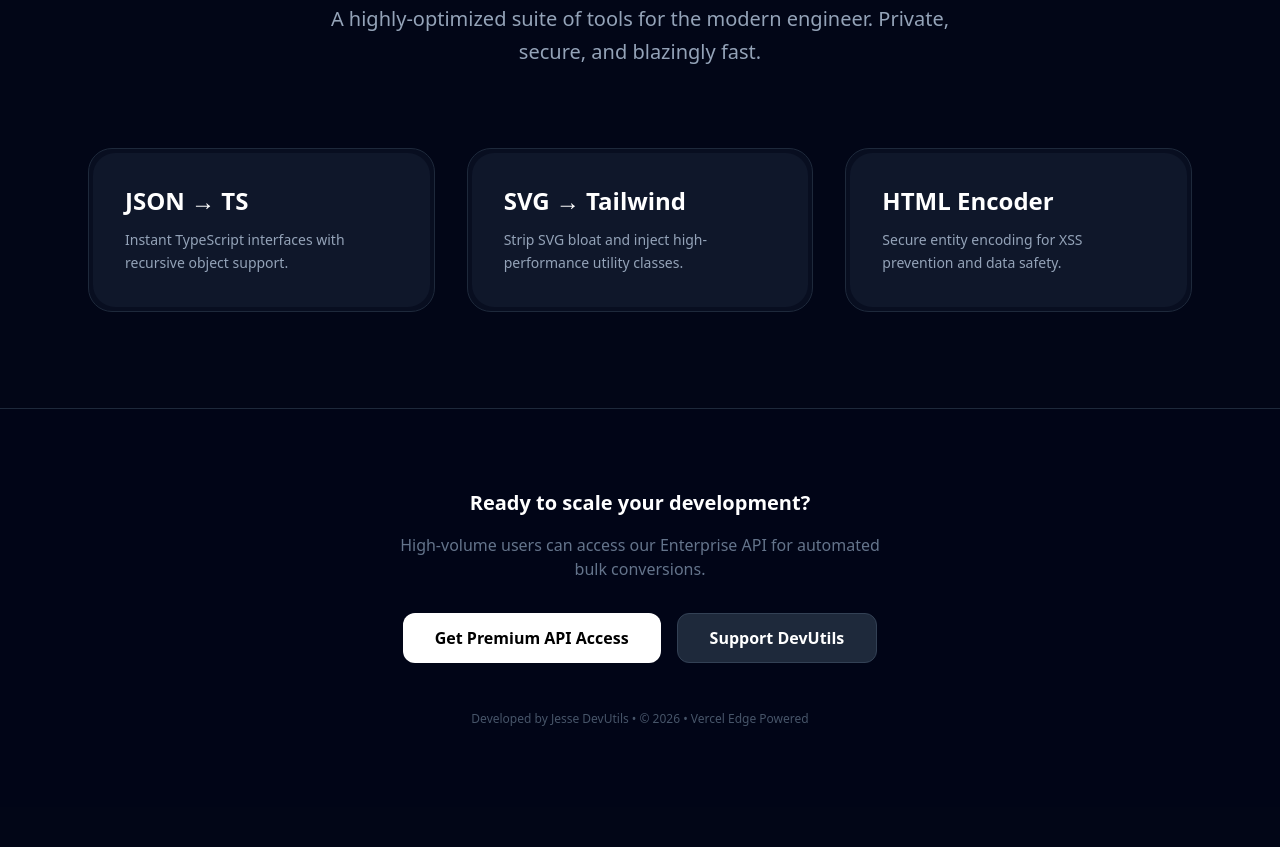
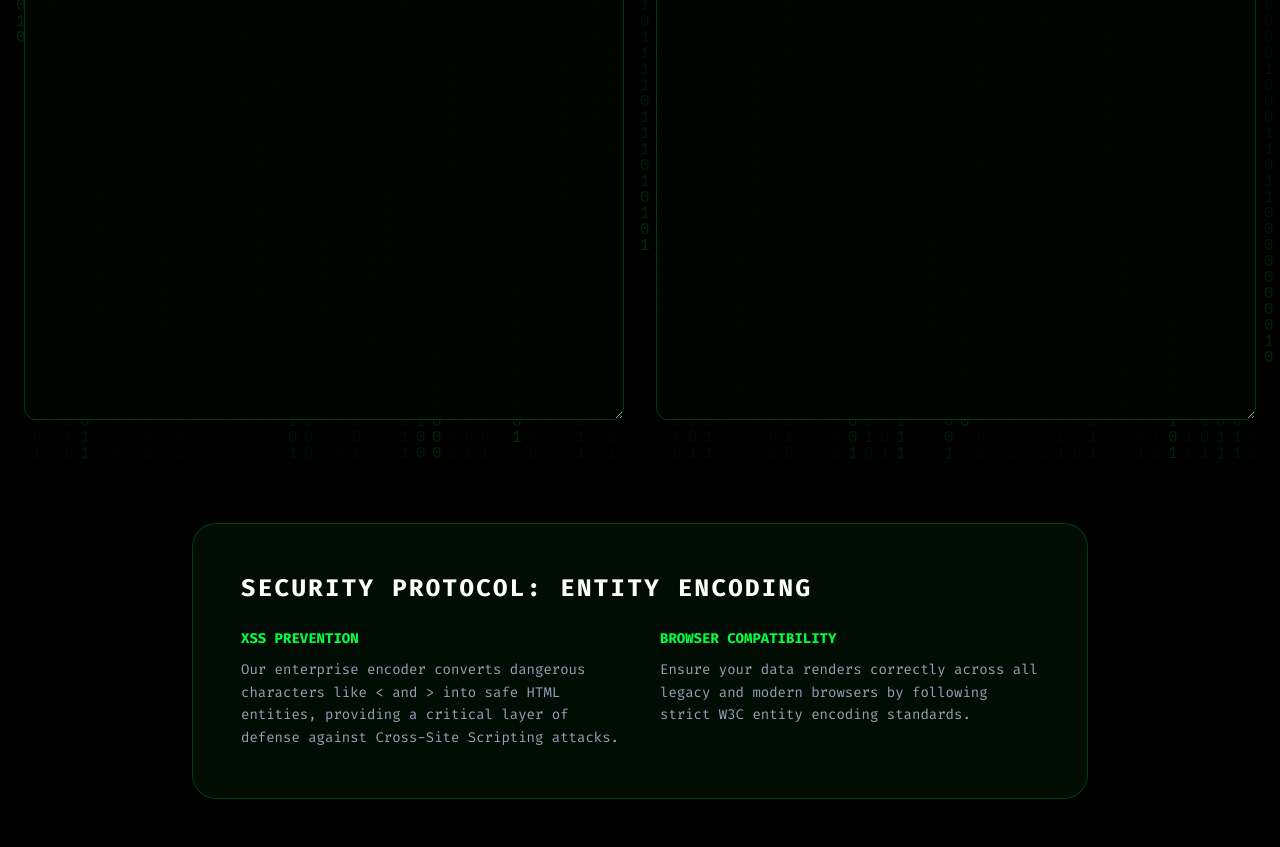
Before and after one commit to Gadgetitnow/jesse-dev-utils, a plain HTML site: page index.html in a window 1280 px wide. Shown: the part 342-1189 px from the top of the page. Before the commit the page ends 1149 px from the top, so only its background shows below. Drawn offline with nearby package versions, Linux system fonts and the light colour scheme.

Commit message:
Update index.html

```diff
--- a/index.html
+++ b/index.html
@@ -3,85 +3,100 @@
 <head>
     <meta charset="UTF-8">
     <meta name="viewport" content="width=device-width, initial-scale=1.0">
-    <meta name="google-site-verification" content="KRXE3i5XtmapzWd_uN-HPDOrvDEEWuiggkTQ34K6Zzg" />
-    <title>DevUtils.io | 100% Free Professional Developer Tools</title>
-    <meta name="description" content="The ultimate open-source toolkit. Convert JSON to TypeScript, SVG to Tailwind, and HTML entities with zero latency.">
-    <link rel="canonical" href="https://jesse-dev-utils.vercel.app" />
-
-    <script type="application/ld+json">
-    {
-      "@context": "https://schema.org",
-      "@type": "SoftwareApplication",
-      "name": "DevUtils.io",
-      "operatingSystem": "Any",
-      "applicationCategory": "DeveloperApplication",
-      "offers": { "@type": "Offer", "price": "0", "priceCurrency": "USD" }
-    }
-    </script>
-
+    <title>HTML Entity Encoder Matrix | DevUtils.io Enterprise</title>
     <script src="https://cdn.tailwindcss.com"></script>
     <style>
-        .glass { background: rgba(30, 41, 59, 0.7); backdrop-filter: blur(12px); }
-        .tool-card { transition: all 0.4s cubic-bezier(0.4, 0, 0.2, 1); }
-        .tool-card:hover { transform: translateY(-10px); border-color: #2dd4bf; box-shadow: 0 20px 25px -5px rgba(0, 0, 0, 0.3); }
+        @import url('https://fonts.googleapis.com/css2?family=Fira+Code:wght@400;700&display=swap');
+        body { background-color: #000; font-family: 'Fira Code', monospace; overflow-x: hidden; }
+        #matrix-canvas { position: fixed; top: 0; left: 0; width: 100%; height: 100%; z-index: 0; opacity: 0.15; pointer-events: none; }
+        .matrix-glass { background: rgba(0, 15, 5, 0.85); backdrop-filter: blur(8px); border: 1px solid rgba(0, 255, 70, 0.2); }
+        textarea { background: rgba(0, 5, 0, 0.9) !important; color: #00ff41 !important; border: 1px solid #003b11 !important; }
+        .matrix-btn { background: #00ff41; color: #000; font-weight: 900; transition: all 0.3s ease; }
+        .matrix-btn:hover { background: #fff; box-shadow: 0 0 20px #00ff41; }
     </style>
 </head>
-<body class="bg-[#020617] text-slate-200 min-h-screen font-sans selection:bg-teal-500/30">
+<body class="text-slate-200 min-h-screen">
+    <canvas id="matrix-canvas"></canvas>
 
-    <nav class="glass border-b border-slate-800 p-4 sticky top-0 z-50">
+    <nav class="matrix-glass border-b border-[#003b11] p-4 sticky top-0 z-50">
         <div class="max-w-7xl mx-auto flex justify-between items-center">
-            <div class="flex items-center gap-3">
-                <div class="h-10 w-10 bg-gradient-to-tr from-teal-400 to-blue-600 rounded-xl flex items-center justify-center font-black text-white shadow-lg shadow-teal-500/20">D</div>
-                <h1 class="text-white font-bold text-xl leading-none">DevUtils<span class="text-teal-400">.io</span></h1>
-            </div>
-            <span class="text-xs font-medium text-slate-400 bg-slate-800/50 px-3 py-1 rounded-full border border-slate-700">Enterprise Network Active</span>
+            <a href="index.html" class="flex items-center gap-3">
+                <div class="h-8 w-8 bg-[#00ff41] text-black rounded flex items-center justify-center font-black">M</div>
+                <h1 class="text-white font-bold text-lg tracking-tighter">DevUtils<span class="text-[#00ff41]">.io</span></h1>
+            </a>
+            <div class="text-[10px] text-[#00ff41] font-bold tracking-widest animate-pulse">ENTITY_ENCRYPT // SECURE</div>
         </div>
     </nav>
 
-    <main class="max-w-6xl mx-auto px-6 py-24">
-        <section class="mb-20 text-center">
-            <h2 class="text-6xl md:text-7xl font-black text-white mb-8 tracking-tighter">
-                Build faster. <br><span class="text-transparent bg-clip-text bg-gradient-to-r from-teal-400 via-blue-500 to-purple-600 font-extrabold">Ship with confidence.</span>
-            </h2>
-            <p class="text-slate-400 text-xl max-w-2xl mx-auto leading-relaxed">
-                A highly-optimized suite of tools for the modern engineer. Private, secure, and blazingly fast.
-            </p>
+    <main class="relative z-10 max-w-7xl mx-auto px-6 py-12">
+        <div class="text-center mb-10">
+            <h2 class="text-4xl font-black text-white mb-2 uppercase tracking-widest">Construct: HTML Encoder</h2>
+            <p class="text-[#00ff41] text-sm opacity-80 font-bold">SANITIZING STRINGS FOR PRODUCTION ENVIRONMENTS</p>
+        </div>
+
+        <div class="grid grid-cols-1 lg:grid-cols-2 gap-8">
+            <div class="space-y-4">
+                <label class="text-[10px] font-bold uppercase tracking-widest text-[#00ff41]">Raw String</label>
+                <textarea id="rawIn" class="w-full h-[500px] rounded-xl p-6 text-sm outline-none" placeholder="<div>Enter HTML here...</div>"></textarea>
+            </div>
+            <div class="space-y-4">
+                <label class="text-[10px] font-bold uppercase tracking-widest text-[#00ff41]">Encoded Entity</label>
+                <div class="relative">
+                    <textarea id="entOut" readonly class="w-full h-[500px] rounded-xl p-6 text-sm outline-none" placeholder="Encoded entities will appear here..."></textarea>
+                    <button onclick="copyToClipboard()" class="absolute top-4 right-4 matrix-btn py-2 px-4 rounded text-[10px]">Copy</button>
+                </div>
+            </div>
+        </div>
+
+        <section class="mt-24 matrix-glass rounded-3xl p-12 max-w-4xl mx-auto">
+            <h2 class="text-2xl font-bold text-white mb-6 uppercase tracking-widest">Security Protocol: Entity Encoding</h2>
+            <div class="grid grid-cols-1 md:grid-cols-2 gap-10 text-slate-400 text-sm leading-relaxed">
+                <div>
+                    <h3 class="text-[#00ff41] font-bold mb-2 uppercase">XSS Prevention</h3>
+                    <p>Our enterprise encoder converts dangerous characters like < and > into safe HTML entities, providing a critical layer of defense against Cross-Site Scripting attacks.</p>
+                </div>
+                <div>
+                    <h3 class="text-[#00ff41] font-bold mb-2 uppercase">Browser Compatibility</h3>
+                    <p>Ensure your data renders correctly across all legacy and modern browsers by following strict W3C entity encoding standards.</p>
+                </div>
+            </div>
         </section>
-
-        <div class="grid grid-cols-1 md:grid-cols-3 gap-8">
-            <a href="json-to-ts.html" class="tool-card group bg-slate-900/50 p-1 rounded-3xl border border-slate-800">
-                <div class="bg-slate-900 p-8 rounded-[1.4rem] h-full">
-                    <h3 class="text-2xl font-bold text-white mb-3">JSON &rarr; TS</h3>
-                    <p class="text-slate-400 text-sm leading-relaxed">Instant TypeScript interfaces with recursive object support.</p>
-                </div>
-            </a>
-
-            <a href="svg-to-tailwind.html" class="tool-card group bg-slate-900/50 p-1 rounded-3xl border border-slate-800">
-                <div class="bg-slate-900 p-8 rounded-[1.4rem] h-full">
-                    <h3 class="text-2xl font-bold text-white mb-3">SVG &rarr; Tailwind</h3>
-                    <p class="text-slate-400 text-sm leading-relaxed">Strip SVG bloat and inject high-performance utility classes.</p>
-                </div>
-            </a>
-
-            <a href="html-encoder.html" class="tool-card group bg-slate-900/50 p-1 rounded-3xl border border-slate-800">
-                <div class="bg-slate-900 p-8 rounded-[1.4rem] h-full">
-                    <h3 class="text-2xl font-bold text-white mb-3">HTML Encoder</h3>
-                    <p class="text-slate-400 text-sm leading-relaxed">Secure entity encoding for XSS prevention and data safety.</p>
-                </div>
-            </a>
-        </div>
     </main>
 
-    <footer class="border-t border-slate-800 bg-slate-950/80 py-20">
-        <div class="max-w-6xl mx-auto px-6 text-center">
-            <h4 class="text-white font-bold text-xl mb-4">Ready to scale your development?</h4>
-            <p class="text-slate-500 mb-8 max-w-lg mx-auto">High-volume users can access our Enterprise API for automated bulk conversions.</p>
-            <div class="flex flex-wrap justify-center gap-4 mb-12">
-                <button class="bg-white text-black font-bold py-3 px-8 rounded-xl hover:bg-slate-200 transition-all">Get Premium API Access</button>
-                <button class="bg-slate-800 text-white font-bold py-3 px-8 rounded-xl hover:bg-slate-700 transition-all border border-slate-700">Support DevUtils</button>
-            </div>
-            <p class="text-slate-600 text-xs">Developed by Jesse DevUtils &bull; &copy; 2026 &bull; Vercel Edge Powered</p>
-        </div>
-    </footer>
+    <script>
+        const canvas = document.getElementById('matrix-canvas');
+        const ctx = canvas.getContext('2d');
+        canvas.width = window.innerWidth; canvas.height = window.innerHeight;
+        const characters = "01";
+        const fontSize = 16;
+        const columns = canvas.width / fontSize;
+        const drops = [];
+        for (let x = 0; x < columns; x++) drops[x] = 1;
+        function draw() {
+            ctx.fillStyle = 'rgba(0, 0, 0, 0.05)'; ctx.fillRect(0, 0, canvas.width, canvas.height);
+            ctx.fillStyle = '#00ff41'; ctx.font = fontSize + 'px monospace';
+            for (let i = 0; i < drops.length; i++) {
+                const text = characters.charAt(Math.floor(Math.random() * characters.length));
+                ctx.fillText(text, i * fontSize, drops[i] * fontSize);
+                if (drops[i] * fontSize > canvas.height && Math.random() > 0.975) drops[i] = 0;
+                drops[i]++;
+            }
+        }
+        setInterval(draw, 33);
+
+        const input = document.getElementById('rawIn');
+        const output = document.getElementById('entOut');
+        input.addEventListener('input', () => {
+            const el = document.createElement('div');
+            el.innerText = input.value;
+            output.value = el.innerHTML;
+        });
+
+        function copyToClipboard() {
+            output.select();
+            document.execCommand('copy');
+            alert('SYSTEM: Entity Copied.');
+        }
+    </script>
 </body>
 </html>
```
